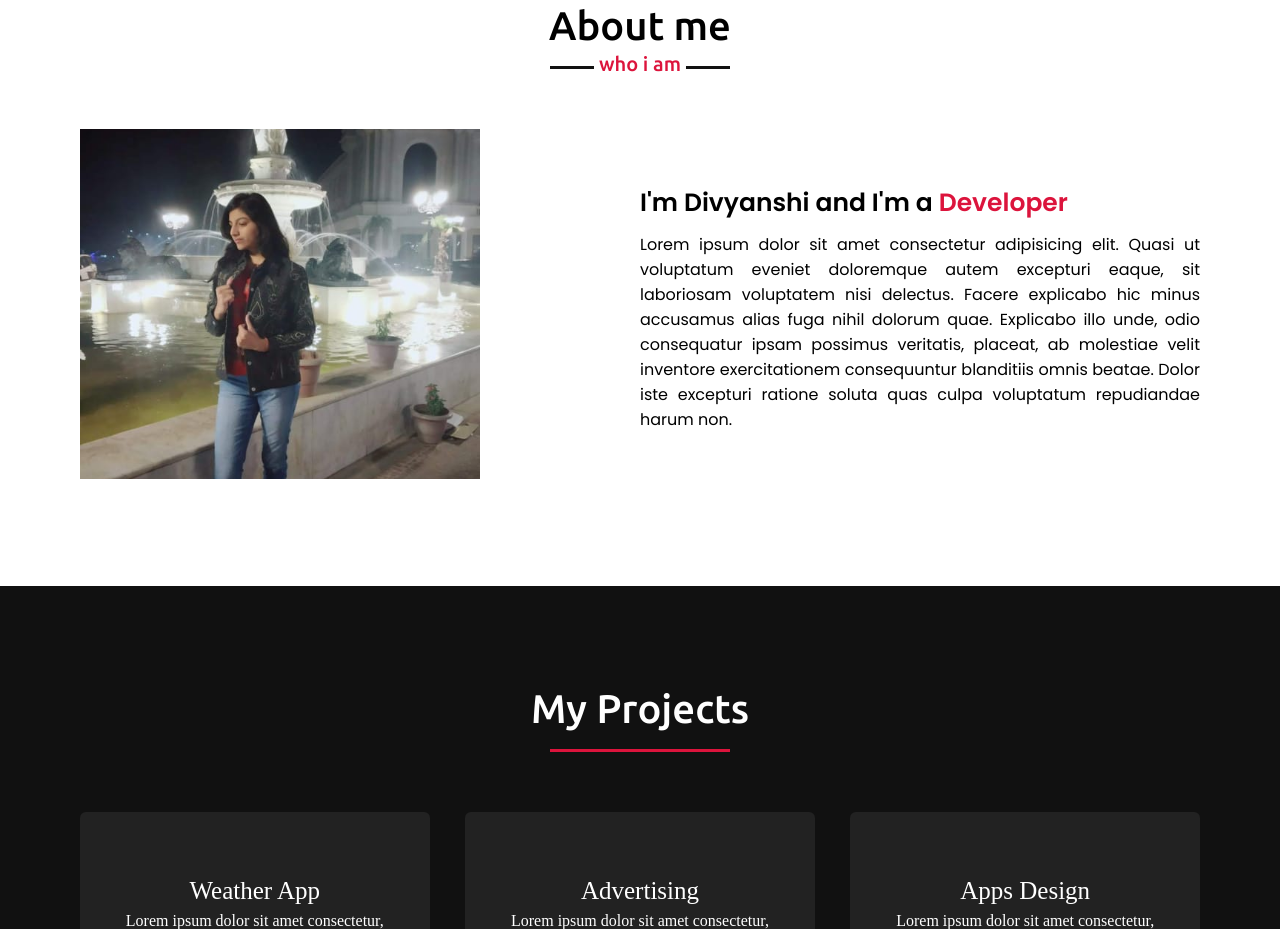
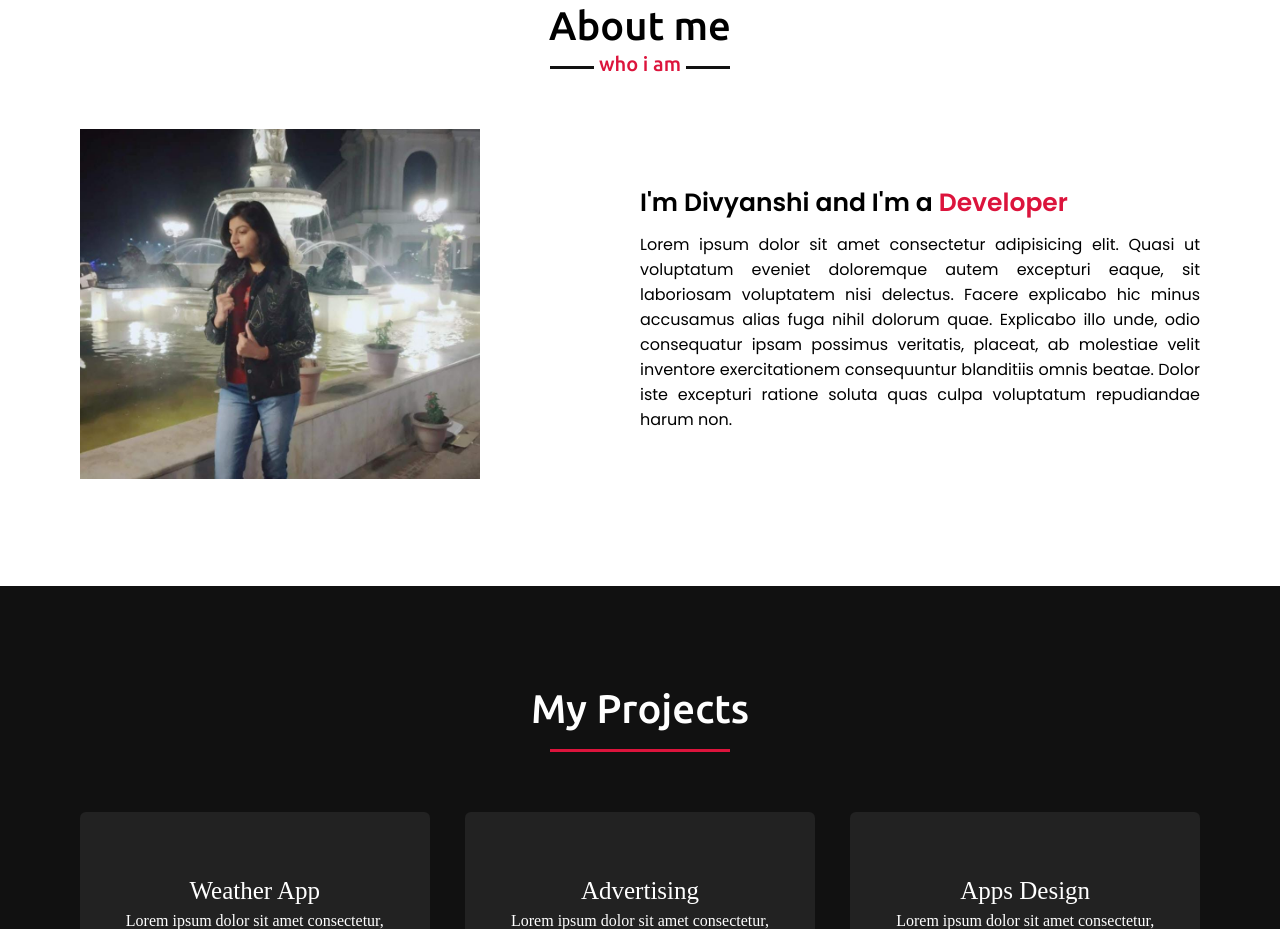
Before and after one commit to divijain-15/divijain.github.io, a plain HTML site: page index.html in a window 1280 px wide. Shown: the part 897-1826 px from the top of the page. Drawn offline with nearby package versions, Linux system fonts and the light colour scheme.

Commit message:
Update index.html

```diff
--- a/index.html
+++ b/index.html
@@ -55,7 +55,7 @@
 About me</h2>
 <div class="about-content">
                 <div class="column left">
-                    <img src="./images/image.jpeg" alt="profile-image">
+                    <img src="/image1.jpeg" alt="profile-image">
                 </div>
 <div class="column right">
                     <div class="text">
```
